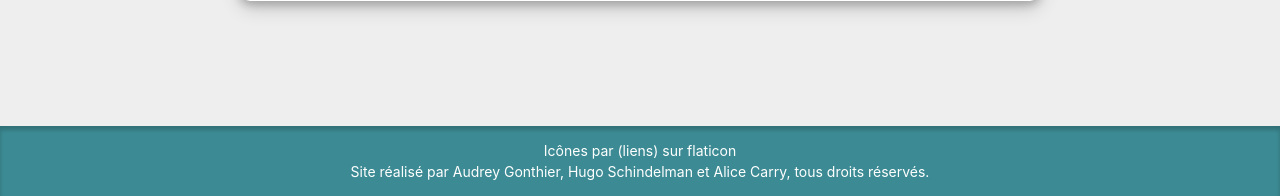
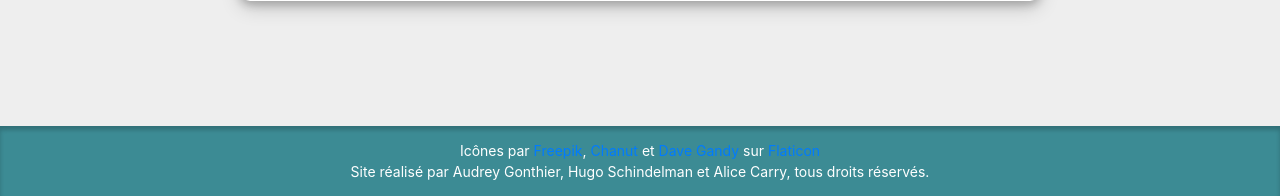
Before and after one commit to CodeacAlice/Quiz-CodeAcademie, a PHP site: page / in a window 1280 px wide. Shown: the part 604-800 px from the top of the page. Run offline with PHP 8.4, Linux system fonts and the light colour scheme; some libraries are stand-ins or nearby versions.

Commit message:
[html] liens ajoutés au footer

```diff
--- a/assets/views/footer.php
+++ b/assets/views/footer.php
@@ -1,6 +1,6 @@
 <footer>
     <div>
-        Icônes par (liens) sur flaticon<br>
+        Icônes par <a href="https://www.flaticon.com/authors/freepik" target="_blank">Freepik</a>, <a href="https://www.flaticon.com/authors/chanut" target="_blank">Chanut</a> et <a href="https://www.flaticon.com/authors/dave-gandy" target="_blank">Dave Gandy</a> sur <a href="https://www.flaticon.com/" target="_blank">Flaticon</a><br>
         Site réalisé par Audrey Gonthier, Hugo Schindelman et Alice Carry, tous droits réservés.
     </div>
 </footer>
```
